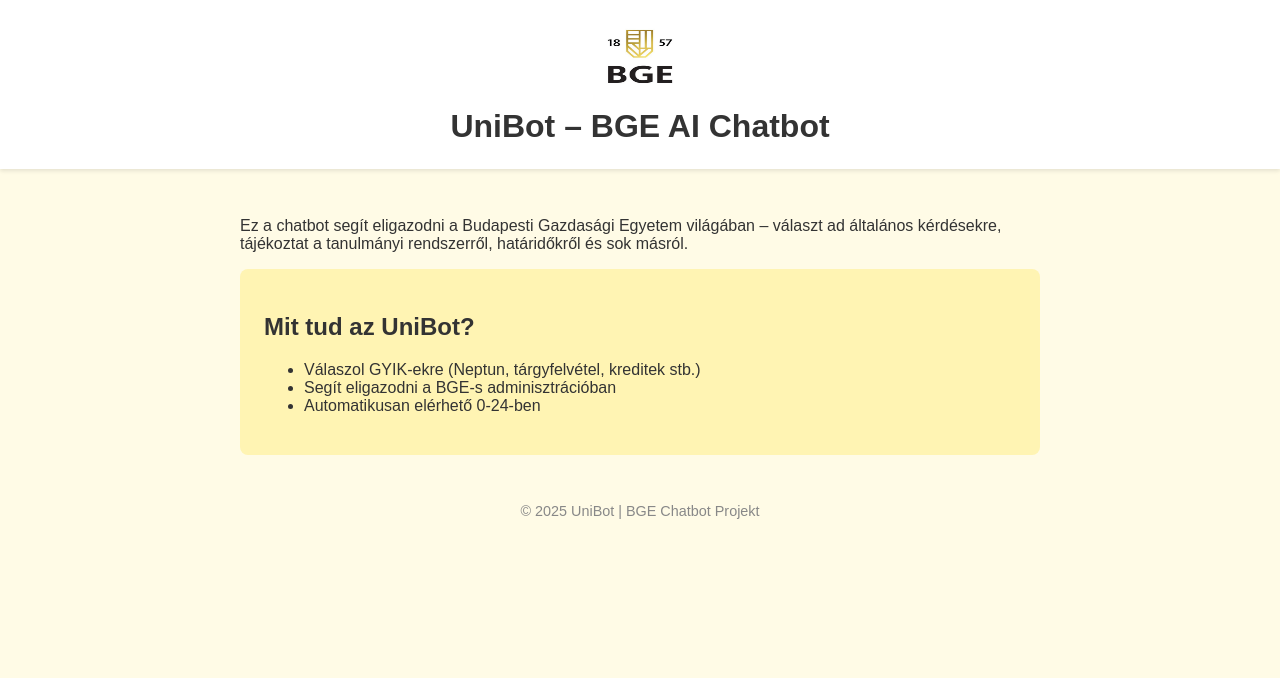
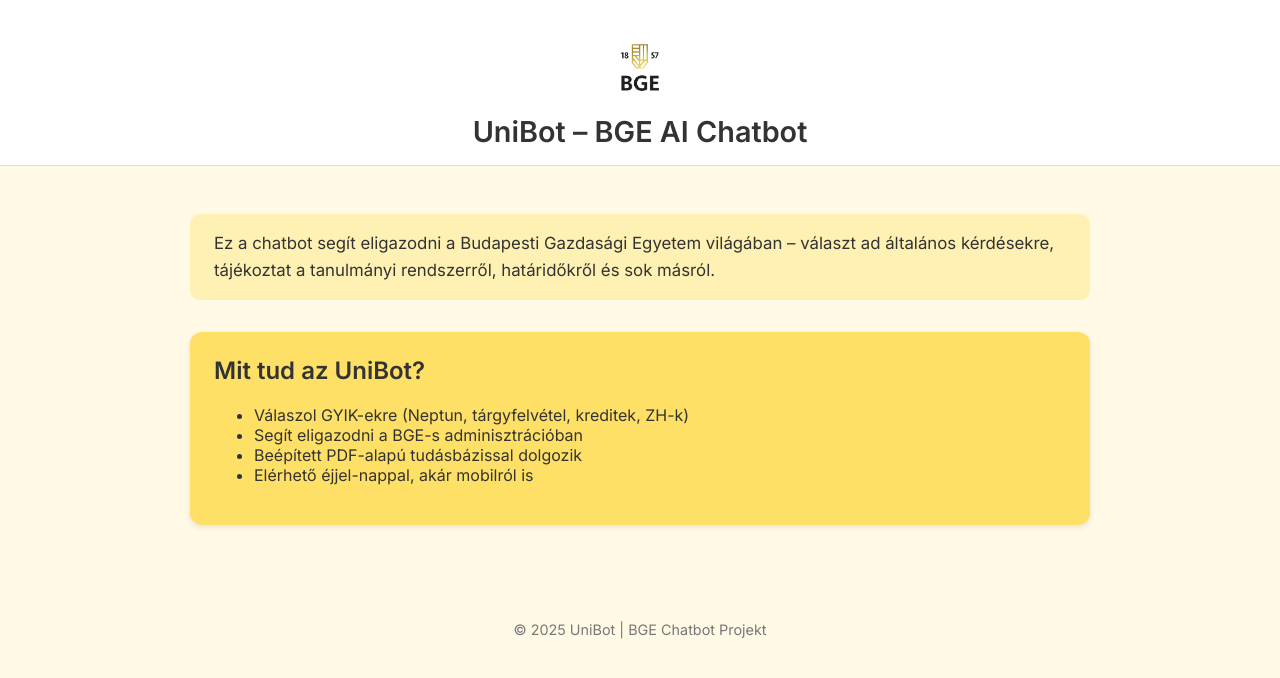
Before and after one commit to Uniboteu/unibot-demo, a plain HTML site: page index.html in a window 1280 px wide. Drawn offline with Linux system fonts and the light colour scheme; a script that the page names is missing.

Commit message:
Update index.html

```diff
--- a/index.html
+++ b/index.html
@@ -4,90 +4,116 @@
   <meta charset="UTF-8" />
   <meta name="viewport" content="width=device-width, initial-scale=1.0" />
   <title>UniBot – BGE AI Chatbot</title>
+  <link href="https://fonts.googleapis.com/css2?family=Inter:wght@400;600&display=swap" rel="stylesheet">
   <style>
     body {
       margin: 0;
-      font-family: Arial, sans-serif;
-      background: #fffbe6;
+      font-family: 'Inter', sans-serif;
+      background: #fff9e6;
       color: #333;
     }
+
     header {
-      background: #fff;
+      background: white;
+      padding: 2rem 1rem 1rem;
+      text-align: center;
+      border-bottom: 1px solid #ddd;
+    }
+
+    header img {
+      height: 70px;
+    }
+
+    h1 {
+      margin: 0.5rem 0 0;
+      font-size: 1.8rem;
+    }
+
+    .container {
+      max-width: 900px;
+      margin: 2rem auto;
       padding: 1rem;
-      text-align: center;
-      box-shadow: 0 2px 4px rgba(0,0,0,0.1);
     }
-    header img {
-      height: 80px;
+
+    .intro {
+      background: #fff0b3;
+      padding: 1rem 1.5rem;
+      border-radius: 10px;
+      line-height: 1.6;
+      font-size: 1.05rem;
     }
-    h1 {
-      font-size: 2rem;
-      margin: 0.5rem 0;
+
+    .features {
+      background: #ffe066;
+      padding: 1.5rem;
+      margin-top: 2rem;
+      border-radius: 12px;
+      box-shadow: 0 2px 6px rgba(0,0,0,0.1);
     }
-    section {
-      padding: 2rem;
-      max-width: 800px;
-      margin: auto;
+
+    .features h2 {
+      margin-top: 0;
     }
-    .features {
-      background: #fff4b3;
-      padding: 1.5rem;
-      border-radius: 8px;
-      margin-top: 1rem;
-    }
+
     footer {
       text-align: center;
+      margin-top: 4rem;
+      padding: 1rem;
       font-size: 0.9rem;
-      color: #888;
-      padding: 1rem;
+      color: #777;
     }
   </style>
 </head>
 <body>
   <header>
-    <img src="bge.jpg" alt="BGE logó" width="120">
+    <img src="https://raw.githubusercontent.com/Uniboteu/unibot-demo/main/bge.jpg" alt="BGE logó" />
     <h1>UniBot – BGE AI Chatbot</h1>
   </header>
 
-  <section>
-    <p>Ez a chatbot segít eligazodni a Budapesti Gazdasági Egyetem világában – választ ad általános kérdésekre, tájékoztat a tanulmányi rendszerről, határidőkről és sok másról.</p>
+  <div class="container">
+    <div class="intro">
+      Ez a chatbot segít eligazodni a Budapesti Gazdasági Egyetem világában – választ ad általános kérdésekre, tájékoztat a tanulmányi rendszerről, határidőkről és sok másról.
+    </div>
 
     <div class="features">
       <h2>Mit tud az UniBot?</h2>
       <ul>
-        <li>Válaszol GYIK-ekre (Neptun, tárgyfelvétel, kreditek stb.)</li>
+        <li>Válaszol GYIK-ekre (Neptun, tárgyfelvétel, kreditek, ZH-k)</li>
         <li>Segít eligazodni a BGE-s adminisztrációban</li>
-        <li>Automatikusan elérhető 0-24-ben</li>
+        <li>Beépített PDF-alapú tudásbázissal dolgozik</li>
+        <li>Elérhető éjjel-nappal, akár mobilról is</li>
       </ul>
     </div>
-  </section>
+  </div>
 
   <footer>
     © 2025 UniBot | BGE Chatbot Projekt
   </footer>
 
-  <!-- CHATBASE CHATBOT INTEGRÁCIÓ -->
+  <!-- Chatbase integráció -->
   <script>
   (function(){
-      if(!window.chatbase || window.chatbase("getState")!=="initialized"){
+    if(!window.chatbase||window.chatbase("getState")!=="initialized"){
       window.chatbase=(...args)=>{
-          if(!window.chatbase.q){window.chatbase.q=[]}
+        if(!window.chatbase.q){ window.chatbase.q=[] }
         window.chatbase.q.push(args)
       };
-        window.chatbase=new Proxy(window.chatbase,{get(target,prop){
-          if(prop==="q") return target.q;
-          return (...args)=>target(prop,...args);
-        }});
+      window.chatbase = new Proxy(window.chatbase, {
+        get(target, prop){
+          if(prop === "q") return target.q;
+          return (...args) => target(prop, ...args);
         }
-      const onLoad=function(){
-        const script=document.createElement("script");
-        script.src="https://www.chatbase.co/embed.min.js";
-        script.id="9w7N29BaKwQ9vpIl7p9QJ"; // A saját Chatbase ID-d
-        script.domain="www.chatbase.co";
+      });
+    }
+    const onLoad = function(){
+      const script = document.createElement("script");
+      script.src = "https://www.chatbase.co/embed.min.js";
+      script.id = "9w7N29BaKwQ9vpIl7p9QJ";
+      script.domain = "www.chatbase.co";
       document.body.appendChild(script);
     };
-      if(document.readyState==="complete"){onLoad()}
-      else{window.addEventListener("load",onLoad)}
+    if(document.readyState === "complete") onLoad();
+    else window.addEventListener("load", onLoad);
   })();
   </script>
 </body>
```
Lines whose indentation alone changed are shown as unchanged.
